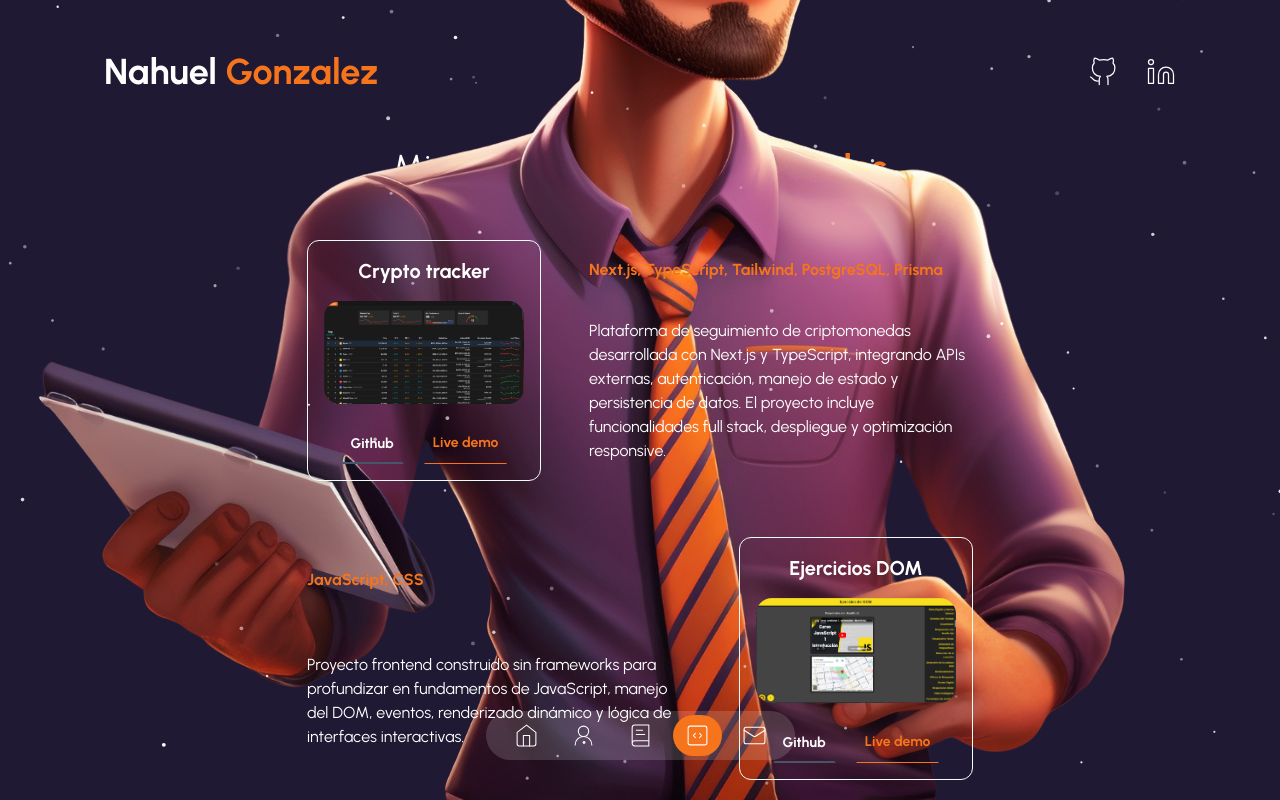
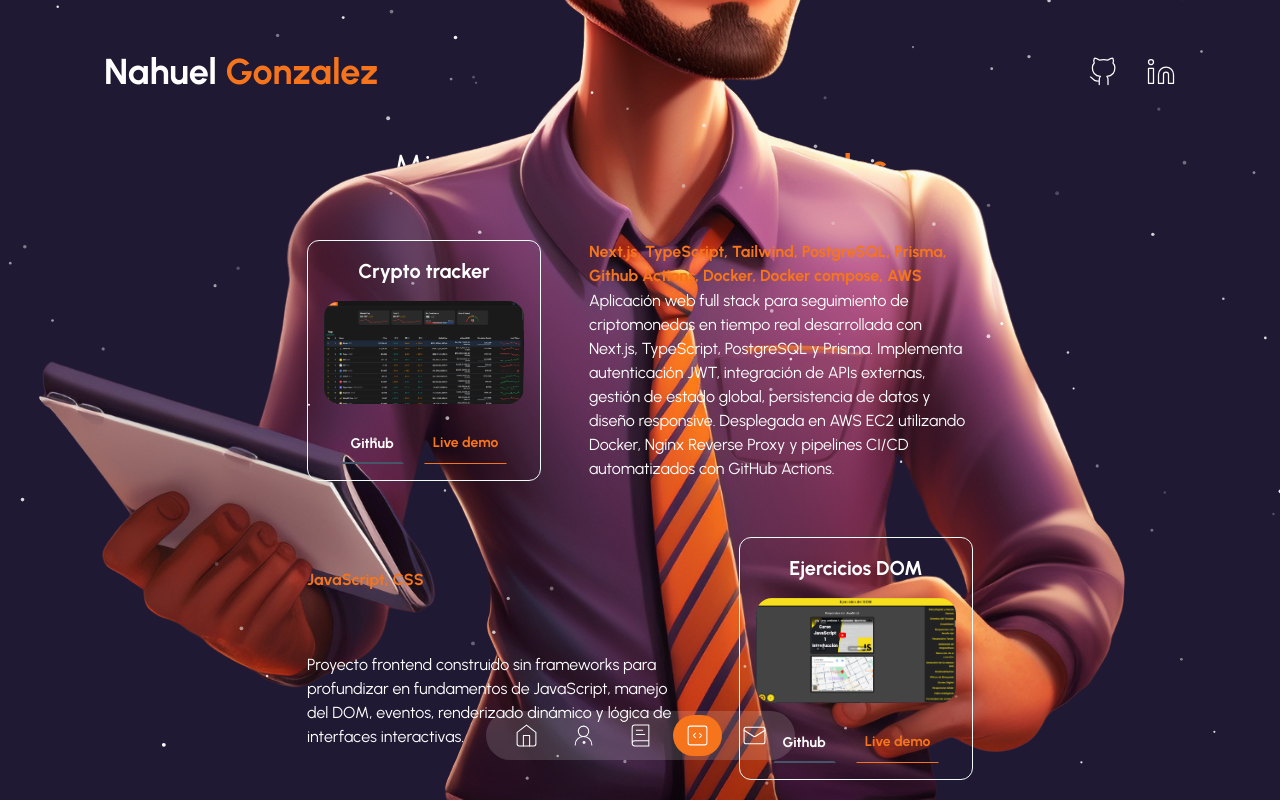
Before and after one commit to Gonzalez-Nahuel/portfolio, a Next.js app: page /portfolio in a window 1280 px wide. Built offline with nearby package versions, Linux system fonts and the light colour scheme.

Commit message:
docs(portfolio): update crypto-tracker project description

```diff
--- a/data.tsx
+++ b/data.tsx
@@ -157,11 +157,12 @@ export const dataPortfolio = [
     title: "Crypto tracker",
     image: "/porfolio-box/Captura desde 2026-05-13 15-55-02.png",
     urlGithub: "https://github.com/Gonzalez-Nahuel/crypto-tracker",
-    urlDemo: "https://crypto-tracker-alpha-jet.vercel.app/",
+    urlDemo: "https://nahueldev.com",
     position: "start",
     description:
-      "Plataforma de seguimiento de criptomonedas desarrollada con Next.js y TypeScript, integrando APIs externas, autenticación, manejo de estado y persistencia de datos. El proyecto incluye funcionalidades full stack, despliegue y optimización responsive.",
-    stack: "Next.js, TypeScript, Tailwind, PostgreSQL, Prisma",
+      "Aplicación web full stack para seguimiento de criptomonedas en tiempo real desarrollada con Next.js, TypeScript, PostgreSQL y Prisma. Implementa autenticación JWT, integración de APIs externas, gestión de estado global, persistencia de datos y diseño responsive. Desplegada en AWS EC2 utilizando Docker, Nginx Reverse Proxy y pipelines CI/CD automatizados con GitHub Actions.",
+    stack:
+      "Next.js, TypeScript, Tailwind, PostgreSQL, Prisma, Github Actions, Docker, Docker compose, AWS",
   },
   {
     id: 2,
```
